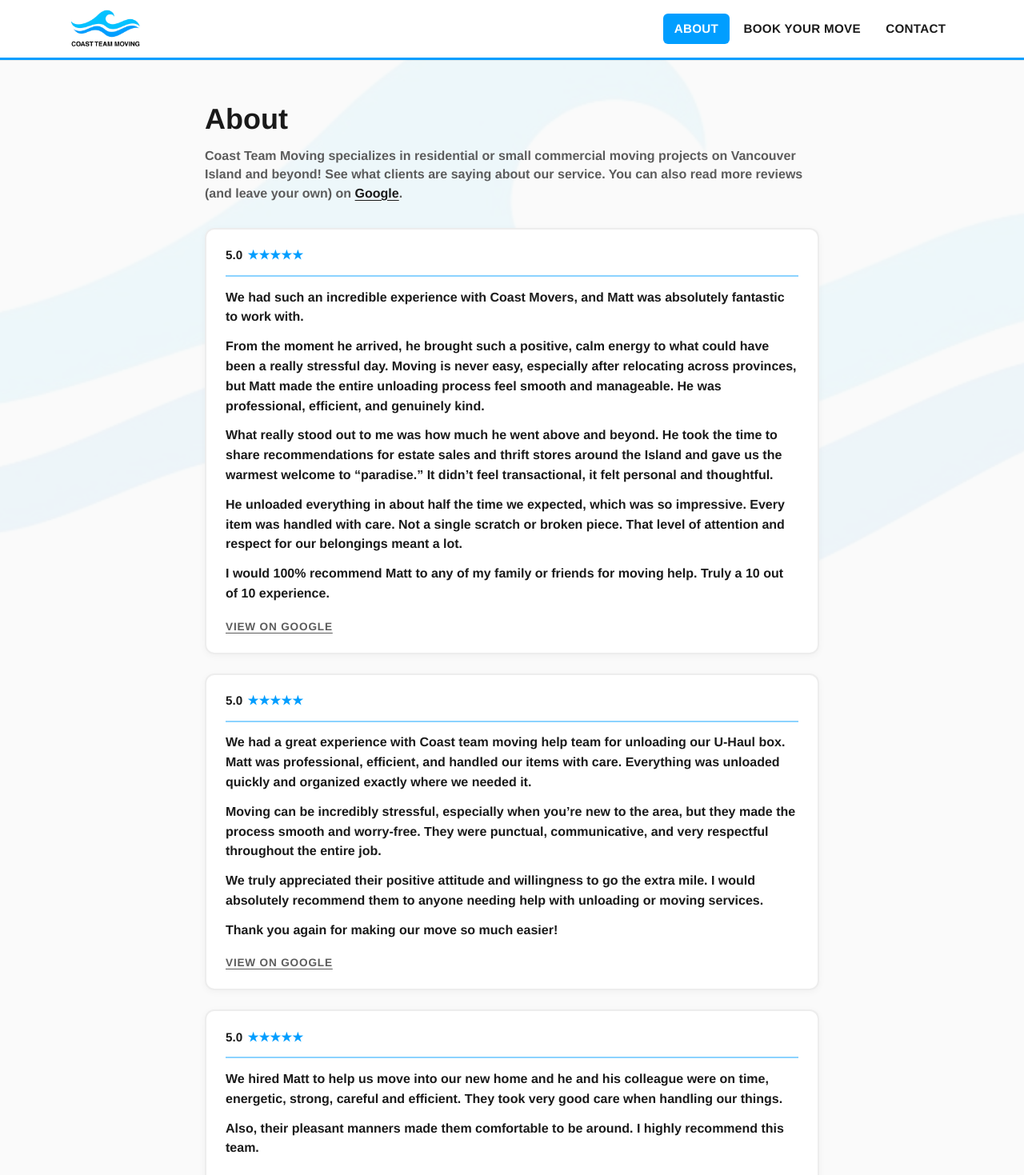
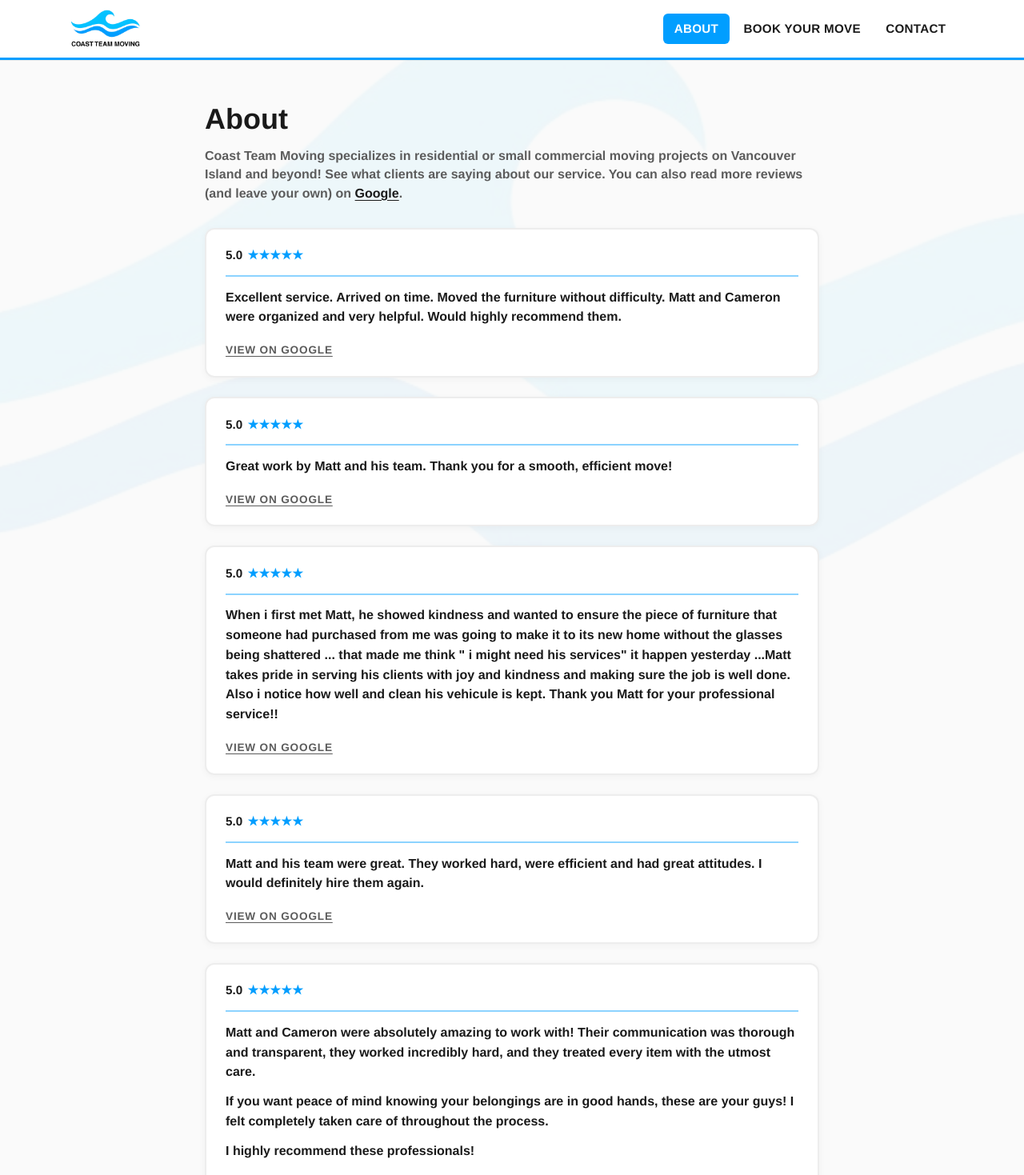
Before and after one commit to LampByLit/coastclient, a React (Vite) app: page / in a window 1280 px wide. Shown: the top 1469 px of the page at 80% size. Built offline with nearby package versions, Linux system fonts and the light colour scheme.

Commit message:
Replace the About page reviews with the five most recent ones.

```diff
--- a/src/pages/AboutPage.jsx
+++ b/src/pages/AboutPage.jsx
@@ -2,41 +2,35 @@ const GOOGLE_REVIEWS_URL = 'https://share.google/uKt4Jl6PG0gMrYDou'
 
 const REVIEWS = [
   {
-    url: 'https://share.google/Im5vCPqhOp3eWY5GS',
+    url: 'https://share.google/pI06euO7Qh4cOOisB',
     text: [
-      'We had such an incredible experience with Coast Movers, and Matt was absolutely fantastic to work with.',
-      'From the moment he arrived, he brought such a positive, calm energy to what could have been a really stressful day. Moving is never easy, especially after relocating across provinces, but Matt made the entire unloading process feel smooth and manageable. He was professional, efficient, and genuinely kind.',
-      'What really stood out to me was how much he went above and beyond. He took the time to share recommendations for estate sales and thrift stores around the Island and gave us the warmest welcome to “paradise.” It didn’t feel transactional, it felt personal and thoughtful.',
-      'He unloaded everything in about half the time we expected, which was so impressive. Every item was handled with care. Not a single scratch or broken piece. That level of attention and respect for our belongings meant a lot.',
-      'I would 100% recommend Matt to any of my family or friends for moving help. Truly a 10 out of 10 experience.',
+      'Excellent service. Arrived on time. Moved the furniture without difficulty. Matt and Cameron were organized and very helpful. Would highly recommend them.',
     ],
   },
   {
-    url: 'https://share.google/8V14puM9ra5dS8TQq',
+    url: 'https://share.google/h4cPYKmrwAa35t88C',
     text: [
-      'We had a great experience with Coast team moving help team for unloading our U-Haul box. Matt was professional, efficient, and handled our items with care. Everything was unloaded quickly and organized exactly where we needed it.',
-      'Moving can be incredibly stressful, especially when you’re new to the area, but they made the process smooth and worry-free. They were punctual, communicative, and very respectful throughout the entire job.',
-      'We truly appreciated their positive attitude and willingness to go the extra mile. I would absolutely recommend them to anyone needing help with unloading or moving services.',
-      'Thank you again for making our move so much easier!',
+      'Great work by Matt and his team. Thank you for a smooth, efficient move!',
     ],
   },
   {
-    url: 'https://share.google/pul9Ge9DdQyCu7ViH',
+    url: 'https://share.google/Hp6Y1sn9G2RrZfhbm',
     text: [
-      'We hired Matt to help us move into our new home and he and his colleague were on time, energetic, strong, careful and efficient. They took very good care when handling our things.',
-      'Also, their pleasant manners made them comfortable to be around. I highly recommend this team.',
+      'When i first met Matt, he showed kindness and wanted to ensure the piece of furniture that someone had purchased from me was going to make it to its new home without the glasses being shattered ... that made me think " i might need his services" it happen yesterday ...Matt takes pride in serving his clients with joy and kindness and making sure the job is well done. Also i notice how well and clean his vehicule is kept. Thank you Matt for your professional service!!',
     ],
   },
   {
-    url: 'https://share.google/oP0vGHlOe1wlK1Q0b',
+    url: 'https://share.google/gRXHhtKk4MCBbkfwH',
     text: [
-      'These guys made Ann’s move to Port Alberni Senior Complex so easy & stress free. Both Matt & Ryan were exceptional team of hard working movers. That’s where this team excels. So if your planing a move, I would not hesitate to call these guys. Also not a single item was broken. Now That’s Amazing. Thank You Matt & Ryan.',
+      'Matt and his team were great. They worked hard, were efficient and had great attitudes. I would definitely hire them again.',
     ],
   },
   {
-    url: 'https://share.google/ZQe0GCLwA3y78MBNe',
+    url: 'https://share.google/QoCu0275xhnRSl4Cu',
     text: [
-      'From the very beginning, Matt was super kind, communicative, and accommodating of adjustments to our timeline. I wasn\'t near as prepared I should\'ve been, yet somehow it all got efficiently loaded into the truck within the estimated time he gave. I\'ve hired movers in the island numerous times, but Matt & his helper were the best by far. Highly recommend!!',
+      'Matt and Cameron were absolutely amazing to work with! Their communication was thorough and transparent, they worked incredibly hard, and they treated every item with the utmost care.',
+      'If you want peace of mind knowing your belongings are in good hands, these are your guys! I felt completely taken care of throughout the process.',
+      'I highly recommend these professionals!',
     ],
   },
 ]
```
